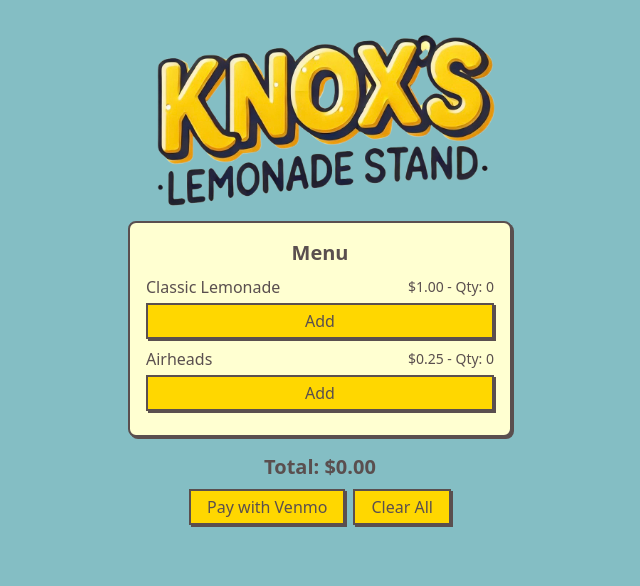
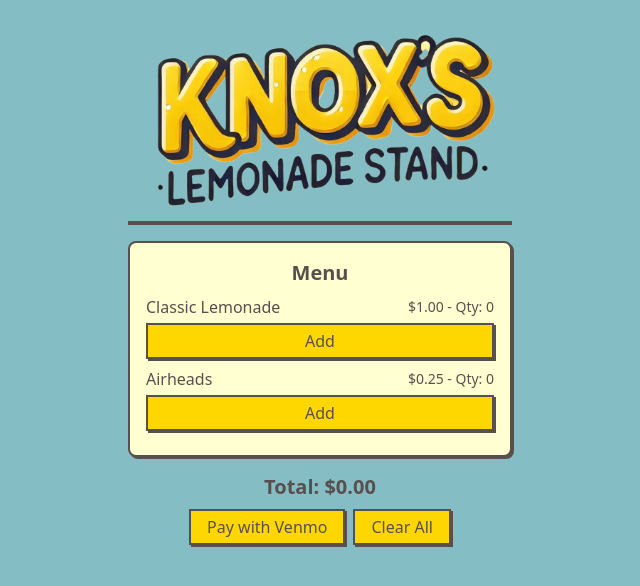
Before and after one commit to taylor-hickman/lemonade-stand-nextjs-webapp, a Next.js app: page / in a window 1280 px wide. Shown: the top 586 px of the page, without its empty margins (320-960 px from the left). Built offline with nearby package versions, Linux system fonts and the light colour scheme.

Commit message:
added divider

```diff
--- a/app/ls.tsx
+++ b/app/ls.tsx
@@ -66,6 +66,7 @@
           height={133}
           className="mb-2 mx-auto"
         />
+        <div className="w-full max-w-sm mx-auto h-1 bg-palette-text mb-4"></div>
         <div className="w-full max-w-sm mx-auto">
           <div className="border-2 border-palette-text bg-palette-menu p-4 rounded-lg shadow-button">
             <h2 className="text-xl font-semibold text-palette-text mb-2 text-center">Menu</h2>
```
